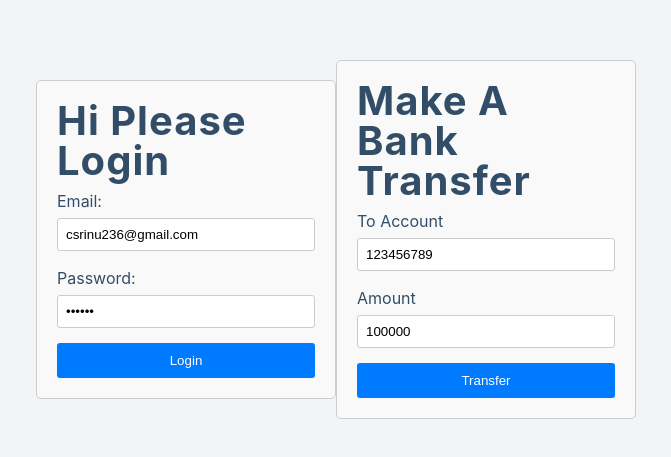
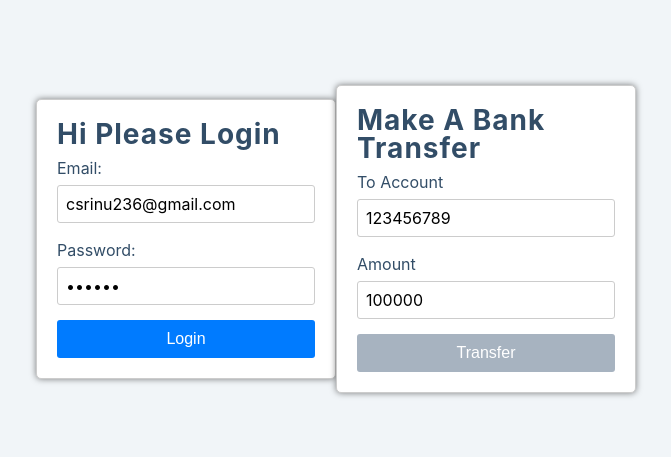
Before and after one commit to csrinu236/csrf-attack-demo, a React (Create React App) app: page / in a window 1280 px wide. Shown: the part 161-618 px from the top of the page, without its empty margins (304-975 px from the left). Built offline with nearby package versions, Linux system fonts and the light colour scheme.

Commit message:
modified css

```diff
--- a/src/components/LoginForm.css
+++ b/src/components/LoginForm.css
@@ -10,7 +10,8 @@
   padding: 20px;
   border: 1px solid #ccc;
   border-radius: 5px;
-  background-color: #f9f9f9;
+  background-color: white;
+  box-shadow: 0px 0px 6px 0px rgba(0, 0, 0, 0.5);
 }
 
 .form-group {
@@ -29,6 +30,8 @@ input[type="password"] {
   padding: 8px;
   border: 1px solid #ccc;
   border-radius: 3px;
+  font-family: inherit;
+  font-size: inherit;
 }
 
 button {
@@ -39,6 +42,11 @@ button {
   background-color: #007bff;
   color: #fff;
   cursor: pointer;
+  font-size: 1em;
+}
+
+button:disabled:not(hover) {
+  background-color: #a7b3c0;
 }
 
 button:hover {
--- a/src/components/LoginForm.js
+++ b/src/components/LoginForm.js
@@ -9,12 +9,12 @@ const LoginForm = () => {
   const [password, setPassword] = useState("secret");
   const [account, setAccount] = useState("123456789");
   const [amount, setAmount] = useState("100000");
-  // const [loggedIn, setLoggedIn] = useState(false);
+  const [loggedIn, setLoggedIn] = useState(false);
+  const [isLoading, setLoading] = useState(false);
 
   const handleSubmit = (e) => {
     e.preventDefault();
-    // Here you can handle form submission, like sending a request to authenticate the user
-    // fetch("http://localhost:5000/api/v1/auth/login", {
+    setLoading(true);
     fetch(`${URL}/.netlify/functions/app/v1/auth/login`, {
       method: "POST",
       headers: {
@@ -24,10 +24,12 @@ const LoginForm = () => {
       body: JSON.stringify({ email, password }),
     }).then((res) => {
       if (res.ok) {
-        // setLoggedIn(true);
+        setLoading(false);
+        setLoggedIn(true);
+      } else {
+        setLoading(false);
       }
     });
-    // For demonstration purposes, just logging email and password
   };
 
   const handleTransfer = async (e) => {
@@ -57,7 +59,9 @@ const LoginForm = () => {
       <div className="login-container">
         {/* <a href="http://localhost:5000/bank-transfer">Bank</a> */}
         <form onSubmit={handleSubmit} className="login-form">
-          <h2>Hi Please Login</h2>
+          {!isLoading && <h3>{loggedIn ? "LogIn Success" : "Hi Please Login"}</h3>}
+          {isLoading && <h3>Loading...</h3>}
+
           <div className="form-group">
             <label>Email:</label>
             <input type="email" value={email} onChange={(e) => setEmail(e.target.value)} required />
@@ -69,7 +73,7 @@ const LoginForm = () => {
           <button type="submit">Login</button>
         </form>
         <form className="login-form">
-          <h2>Make a bank transfer</h2>
+          <h3>Make a bank transfer</h3>
           <div className="form-group">
             <label>To Account</label>
             <input type="input" value={account} onChange={(e) => setAccount(e.target.value)} required />
@@ -79,7 +83,7 @@ const LoginForm = () => {
             <input type="input" value={amount} onChange={(e) => setAmount(e.target.value)} required />
           </div>
 
-          <button type="submit" onClick={handleTransfer}>
+          <button type="submit" disabled={!loggedIn} onClick={handleTransfer}>
             Transfer
           </button>
         </form>
--- a/src/main.scss
+++ b/src/main.scss
@@ -75,7 +75,7 @@ body {
   background: var(--clr-grey-10);
   color: var(--clr-grey-3);
   line-height: 1.5;
-  font-size: 0.9rem;
+  font-size: 1rem;
 }
 ul {
   list-style-type: none;
```
